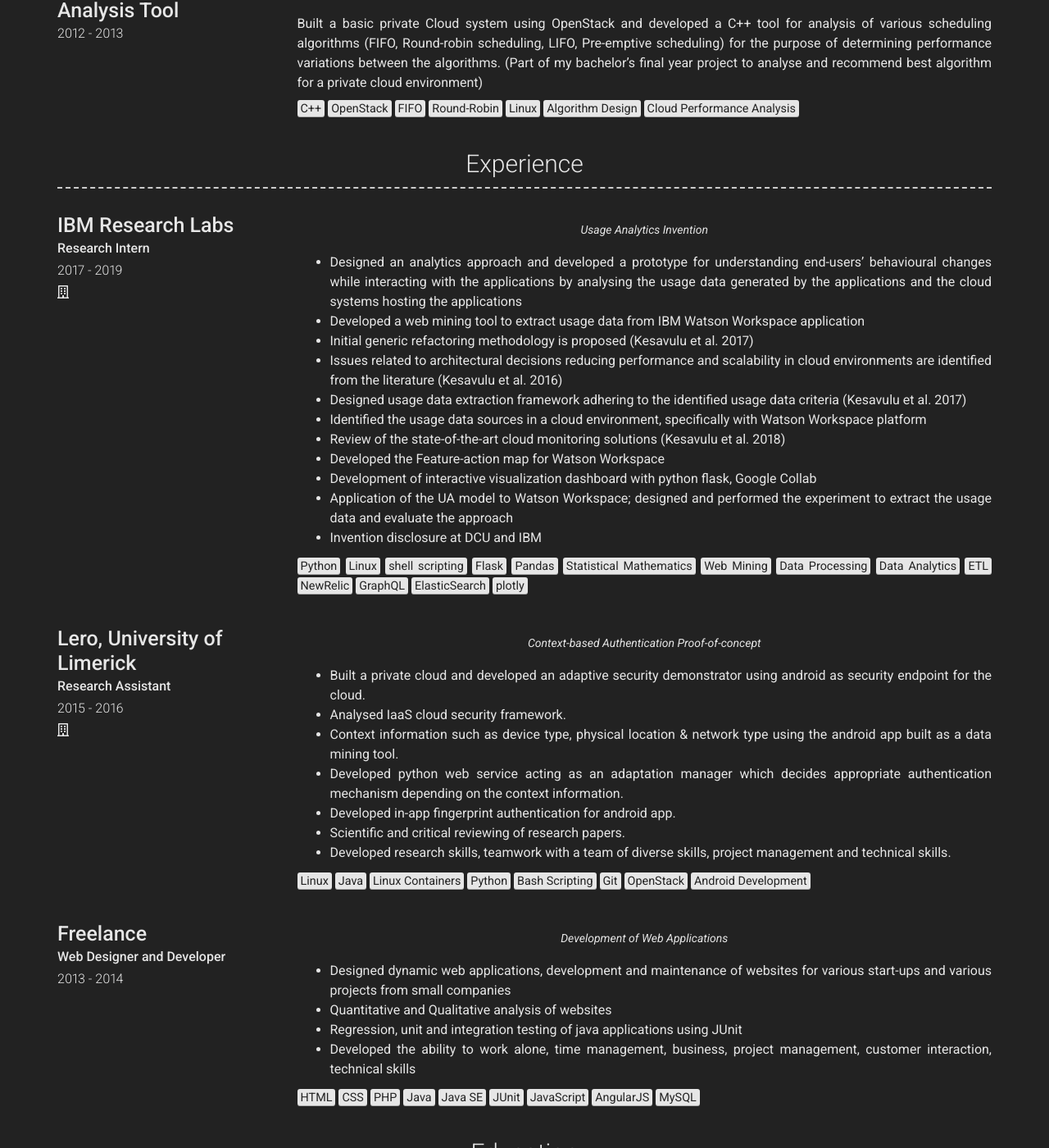
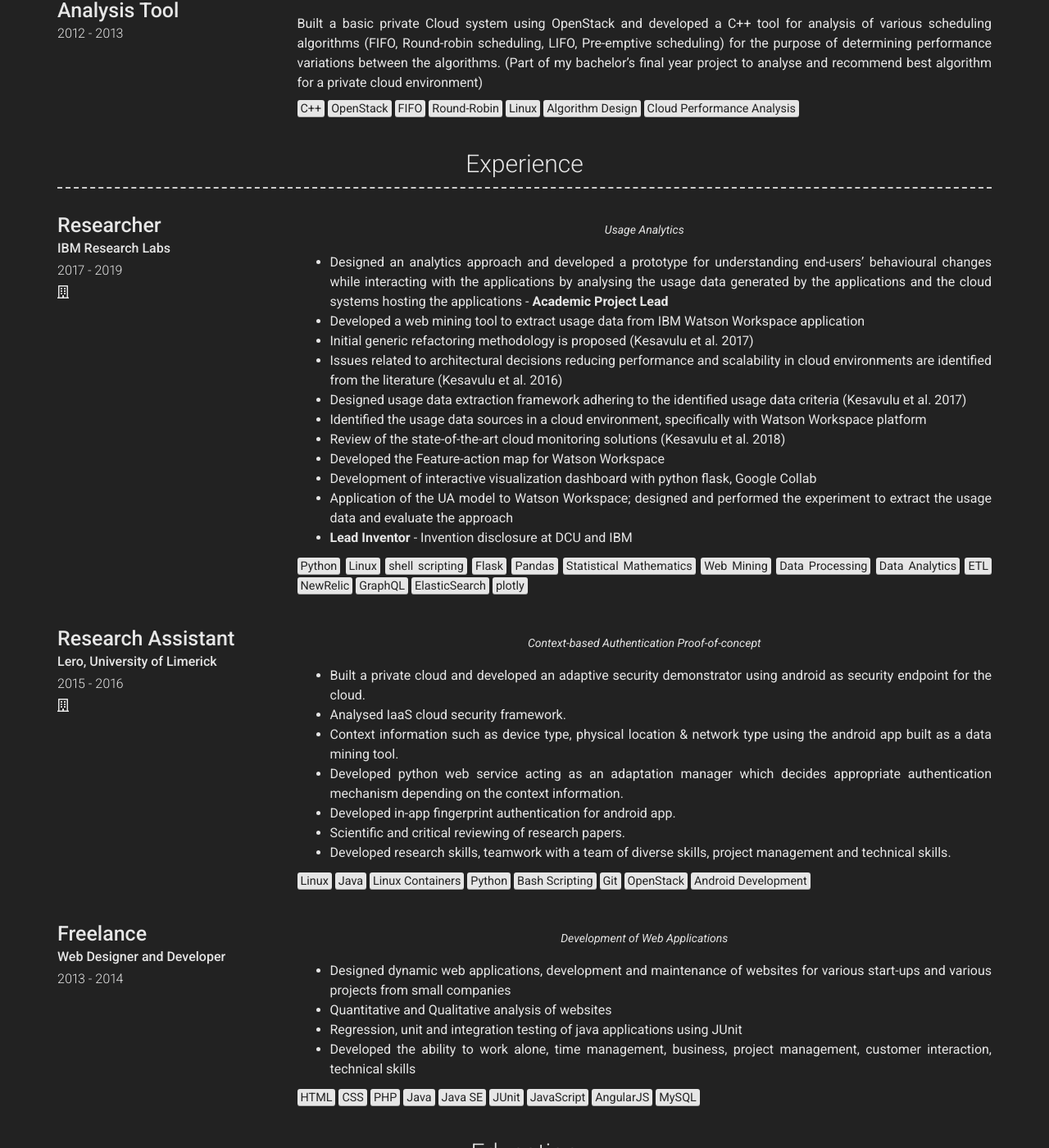
Before and after one commit to manoj-kesavulu/manoj-kesavulu.github.io, a Jekyll site: the page built from index.md, in a window 1280 px wide and 1400 px high, scrolled down 2335 px. Shown: the whole window at 82% size. Built offline with Jekyll 4.4.1, drawn with Linux system fonts in a browser that asks for light colours; nearby versions of some CDN libraries.

```diff
--- a/_config.yml
+++ b/_config.yml
@@ -192,17 +192,17 @@ content:
     content:
       # Experience 1
       - layout: left
-        title: IBM Research Labs
-        sub_title: Research Intern
+        title: Researcher
+        sub_title: IBM Research Labs
         caption: "2017 - 2019"
         additional_links:
           - title:  IBM, Dublin, Ireland
             icon: far fa-building
             url: https://www.research.ibm.com/labs/ireland/
         quote: >
-          Usage Analytics Invention
+          Usage Analytics
         description: | # this will include new lines to allow paragraphs
-          - Designed an analytics approach and developed a prototype for understanding end-users’ behavioural changes while interacting with the applications by analysing the usage data generated by the applications and the cloud systems hosting the applications
+          - Designed an analytics approach and developed a prototype for understanding end-users’ behavioural changes while interacting with the applications by analysing the usage data generated by the applications and the cloud systems hosting the applications - **Academic Project Lead**
           - Developed a web mining tool to extract usage data from IBM Watson Workspace application
           - Initial generic refactoring methodology is proposed (Kesavulu et al. 2017)
           - Issues related to architectural decisions reducing performance and scalability in cloud environments are identified from the literature (Kesavulu et al. 2016)
@@ -212,13 +212,13 @@ content:
           - Developed the Feature-action map for Watson Workspace
           - Development of interactive visualization dashboard with python flask, Google Collab
           - Application of the UA model to Watson Workspace; designed and performed the experiment to extract the usage data and evaluate the approach
-          - Invention disclosure at DCU and IBM
+          - **Lead Inventor** - Invention disclosure at DCU and IBM
 
           <mark>Python</mark> <mark>Linux</mark> <mark>shell scripting</mark> <mark>Flask</mark> <mark>Pandas</mark> <mark>Statistical Mathematics</mark> <mark>Web Mining</mark> <mark>Data Processing</mark> <mark>Data Analytics</mark> <mark>ETL</mark> <mark>NewRelic</mark> <mark>GraphQL</mark> <mark>ElasticSearch</mark> <mark>plotly</mark>
       # Experience 2
       - layout: left
-        title: Lero, University of Limerick
-        sub_title: Research Assistant
+        title: Research Assistant
+        sub_title: Lero, University of Limerick
         caption: "2015 - 2016"
         additional_links:
           - title:  Lero, Limerick, Ireland
```
